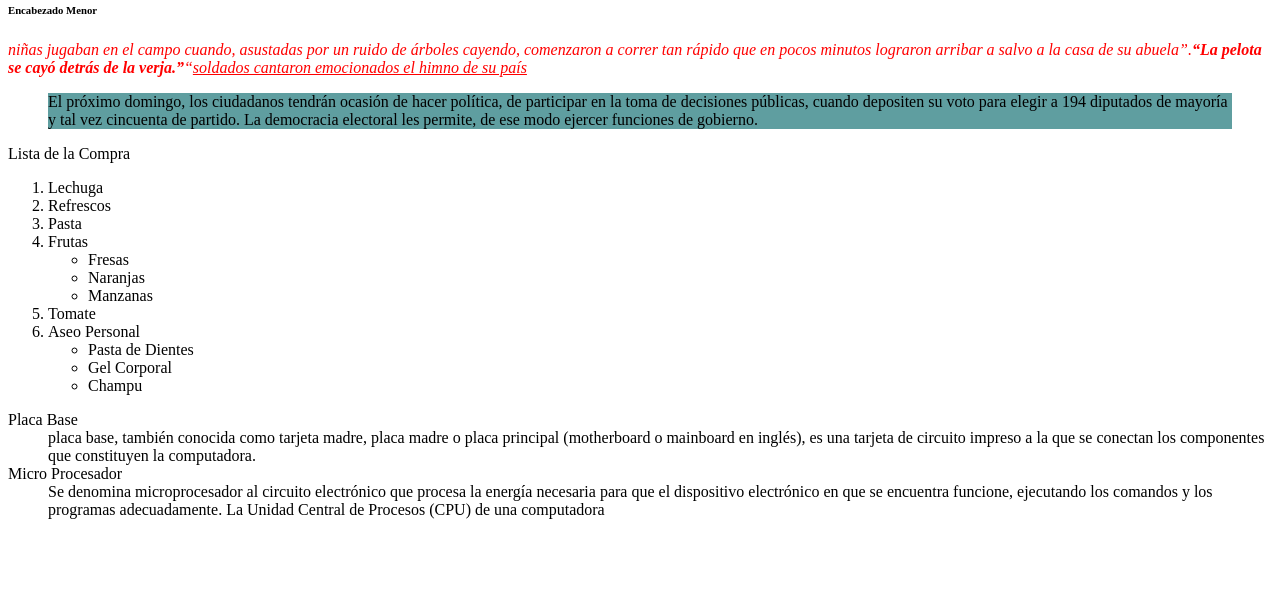
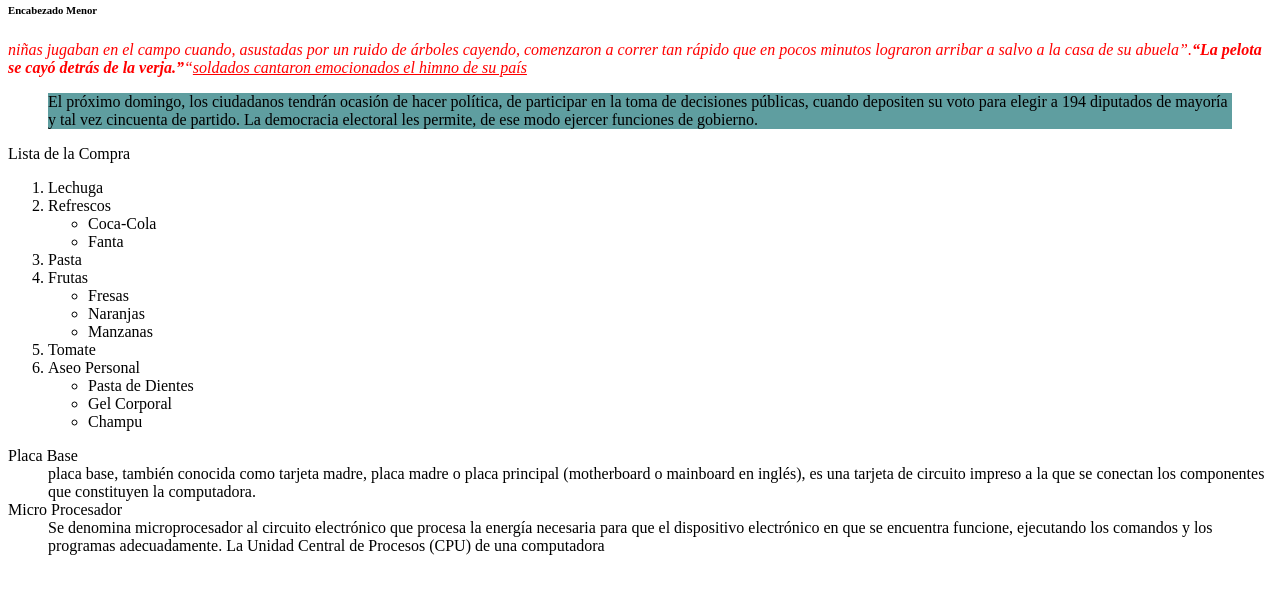
Before and after one commit to ajosgonsot/JMGS_0231, a plain HTML site: page Prueba/Excercise01.html in a window 1280 px wide. Shown: the part 79-672 px from the top of the page. Drawn offline with Linux system fonts and the light colour scheme.

Commit message:
Ejercicio

```diff
--- a/Prueba/Excercise01.html
+++ b/Prueba/Excercise01.html
@@ -15,6 +15,11 @@ El próximo domingo, los ciudadanos tendrán ocasión de hacer política, de par
 <ol>
     <li>Lechuga</li>
     <li>Refrescos</li>
+    <ul>
+        <li>Coca-Cola</li>
+        <li>Fanta</li>
+
+    </ul>
     <li>Pasta</li>
     <li>Frutas</li>
     <ul>
```
